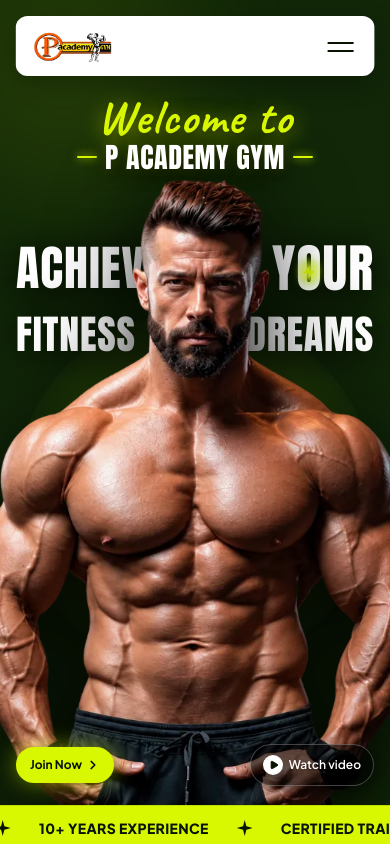
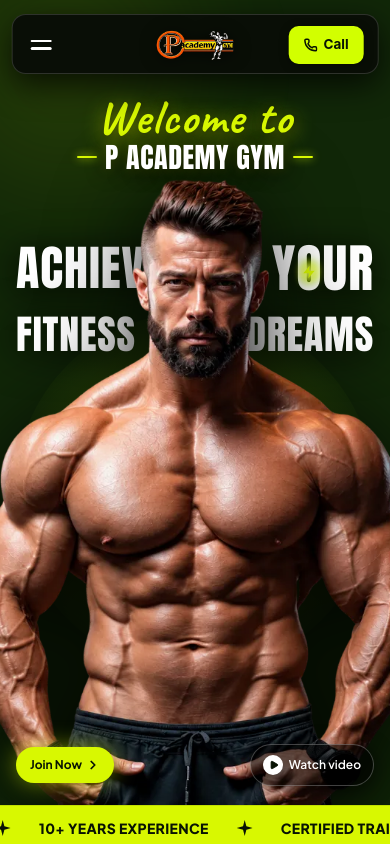
Before and after one commit to Amanverma23-collab/p-academy-gym, a React (Vite) app: page / in a window 390 px wide. Shown: the top 844 px of the page. Built offline with nearby package versions, Linux system fonts and the light colour scheme; a web font is replaced by a local one.

Commit message:
Align mobile CardNav: left 2 lines, center logo, right call button

```diff
--- a/src/components/CardNav.css
+++ b/src/components/CardNav.css
@@ -1,9 +1,9 @@
 .card-nav-container {
   position: fixed;
-  top: 1rem;
+  top: 0.85rem;
   left: 50%;
   transform: translateX(-50%);
-  width: 92%;
+  width: 94%;
   max-width: 800px;
   z-index: 99;
   box-sizing: border-box;
@@ -13,10 +13,10 @@
   display: block;
   height: 60px;
   padding: 0;
-  background-color: white;
-  border: 0.5px solid rgba(255, 255, 255, 0.1);
-  border-radius: 0.75rem;
-  box-shadow: 0 8px 24px rgba(0, 0, 0, 0.25);
+  background-color: #090e06;
+  border: 1px solid rgba(255, 255, 255, 0.15);
+  border-radius: 14px;
+  box-shadow: 0 10px 32px rgba(0, 0, 0, 0.75);
   position: relative;
   overflow: hidden;
   will-change: height;
@@ -31,81 +31,90 @@
   display: flex;
   align-items: center;
   justify-content: space-between;
-  padding: 0.5rem 0.75rem 0.55rem 1.1rem;
+  padding: 0.5rem 1rem;
   z-index: 2;
 }
 
+/* Left: 2 Lines Hamburger Menu */
 .hamburger-menu {
   height: 100%;
   display: flex;
   flex-direction: column;
-  align-items: center;
+  align-items: flex-start;
   justify-content: center;
   cursor: pointer;
-  gap: 6px;
+  gap: 5.5px;
   padding: 0 4px;
+  z-index: 3;
 }
 
 .hamburger-menu:hover .hamburger-line {
-  opacity: 0.75;
+  opacity: 0.8;
 }
 
 .hamburger-line {
-  width: 26px;
-  height: 2px;
+  width: 21px;
+  height: 2.2px;
   background-color: currentColor;
   transition:
     transform 0.25s ease,
     opacity 0.2s ease,
     margin 0.3s ease;
   transform-origin: 50% 50%;
+  border-radius: 2px;
 }
 
 .hamburger-menu.open .hamburger-line:first-child {
-  transform: translateY(4px) rotate(45deg);
+  transform: translateY(3.85px) rotate(45deg);
 }
 
 .hamburger-menu.open .hamburger-line:last-child {
-  transform: translateY(-4px) rotate(-45deg);
+  transform: translateY(-3.85px) rotate(-45deg);
 }
 
+/* Center: Gym Logo */
 .logo-container {
-  display: flex;
-  align-items: center;
   position: absolute;
   left: 50%;
   top: 50%;
   transform: translate(-50%, -50%);
+  display: flex;
+  align-items: center;
+  justify-content: center;
+  z-index: 2;
+  pointer-events: auto;
 }
 
 .logo {
   height: 32px;
+  max-width: 140px;
   width: auto;
   object-fit: contain;
+  filter: drop-shadow(0 2px 8px rgba(0, 0, 0, 0.7));
 }
 
+/* Right: Call Button */
 .card-nav-cta-button {
-  background-color: #111;
-  color: white;
-  border: none;
-  border-radius: calc(0.75rem - 0.35rem);
-  padding: 0 1rem;
-  height: 40px;
-  font-weight: 600;
-  font-size: 13px;
-  cursor: pointer;
-  transition: background-color 0.3s ease, transform 0.2s ease;
-  display: inline-flex;
+  z-index: 3;
+  display: inline-flex !important;
   align-items: center;
   justify-content: center;
-}
-
-.card-nav-cta-button:hover {
-  background-color: #333;
+  gap: 6px;
+  height: 38px;
+  padding: 0 15px;
+  border-radius: 10px;
+  font-weight: 700;
+  font-size: 13.5px;
+  text-decoration: none;
+  cursor: pointer;
+  border: none;
+  transition: transform 0.2s ease, opacity 0.2s ease, box-shadow 0.2s ease;
+  box-shadow: 0 2px 10px rgba(0, 0, 0, 0.4);
+  white-space: nowrap;
 }
 
 .card-nav-cta-button:active {
-  transform: scale(0.96);
+  transform: scale(0.95);
 }
 
 .card-nav-content {
@@ -114,10 +123,10 @@
   right: 0;
   top: 60px;
   bottom: 0;
-  padding: 0.5rem;
+  padding: 0.6rem;
   display: flex;
   align-items: flex-end;
-  gap: 12px;
+  gap: 10px;
   visibility: hidden;
   pointer-events: none;
   z-index: 1;
@@ -132,20 +141,22 @@
   height: 100%;
   flex: 1 1 0;
   min-width: 0;
-  border-radius: calc(0.75rem - 0.2rem);
+  border-radius: 0.85rem;
   position: relative;
   display: flex;
   flex-direction: column;
   padding: 14px 16px;
   gap: 8px;
   user-select: none;
-  box-shadow: 0 4px 12px rgba(0, 0, 0, 0.15);
+  box-shadow: 0 4px 14px rgba(0, 0, 0, 0.25);
+  border: 1px solid rgba(255, 255, 255, 0.08);
 }
 
 .nav-card-label {
-  font-weight: 700;
-  font-size: 20px;
-  letter-spacing: -0.5px;
+  font-weight: 800;
+  font-size: 18px;
+  letter-spacing: -0.3px;
+  text-transform: uppercase;
 }
 
 .nav-card-links {
@@ -156,7 +167,7 @@
 }
 
 .nav-card-link {
-  font-size: 15px;
+  font-size: 14.5px;
   cursor: pointer;
   text-decoration: none;
   color: inherit;
@@ -168,8 +179,8 @@
 }
 
 .nav-card-link:hover {
-  opacity: 0.8;
-  transform: translateX(2px);
+  opacity: 0.85;
+  transform: translateX(3px);
 }
 
 .nav-card-link-icon {
@@ -183,27 +194,30 @@
 
 @media (max-width: 768px) {
   .card-nav-container {
-    width: 92%;
-    top: 1rem;
+    width: 94%;
+    top: 0.85rem;
   }
 
   .card-nav-top {
-    padding: 0.5rem 1rem;
-    justify-content: space-between;
+    padding: 0.5rem 0.85rem;
   }
 
+  /* Keep left hamburger, center logo, right call button */
   .hamburger-menu {
+    order: 1;
+  }
+
+  .logo-container {
+    position: absolute;
+    left: 50%;
+    top: 50%;
+    transform: translate(-50%, -50%);
     order: 2;
   }
 
-  .logo-container {
-    position: static;
-    transform: none;
-    order: 1;
-  }
-
   .card-nav-cta-button {
-    display: none;
+    order: 3;
+    display: inline-flex !important;
   }
 
   .card-nav-content {
@@ -217,17 +231,17 @@
 
   .nav-card {
     height: auto;
-    min-height: 70px;
+    min-height: 72px;
     flex: 1 1 auto;
     max-height: none;
     padding: 12px 14px;
   }
 
   .nav-card-label {
-    font-size: 17px;
+    font-size: 16px;
   }
 
   .nav-card-link {
-    font-size: 14.5px;
+    font-size: 14px;
   }
 }
--- a/src/components/CardNav.jsx
+++ b/src/components/CardNav.jsx
@@ -1,6 +1,6 @@
 import React, { useLayoutEffect, useEffect, useRef, useState } from 'react';
 import { gsap } from 'gsap';
-import { ArrowUpRight } from 'lucide-react';
+import { ArrowUpRight, Phone } from 'lucide-react';
 import './CardNav.css';
 
 const useIsomorphicLayoutEffect = typeof window !== 'undefined' ? useLayoutEffect : useEffect;
@@ -11,11 +11,13 @@ const CardNav = ({
   items,
   className = '',
   ease = 'power3.out',
-  baseColor = '#fff',
-  menuColor = '#000',
-  buttonBgColor = '#111',
-  buttonTextColor = '#fff',
-  ctaText = 'Get Started',
+  baseColor = '#081303',
+  menuColor = '#fff',
+  buttonBgColor = '#d8f801',
+  buttonTextColor = '#081303',
+  ctaText = 'Call',
+  callText = 'Call',
+  callNumber = '+917014792446',
   onCtaClick
 }) => {
   const [isHamburgerOpen, setIsHamburgerOpen] = useState(false);
@@ -173,14 +175,15 @@ const CardNav = ({
             </a>
           </div>
 
-          <button
-            type="button"
+          <a
+            href={`tel:${callNumber}`}
             className="card-nav-cta-button"
-            onClick={onCtaClick}
             style={{ backgroundColor: buttonBgColor, color: buttonTextColor }}
+            aria-label={`Call Gym at ${callNumber}`}
           >
-            {ctaText}
-          </button>
+            <Phone className="w-3.5 h-3.5 stroke-[2.5]" />
+            <span>{callText || 'Call'}</span>
+          </a>
         </div>
 
         <div className="card-nav-content" aria-hidden={!isExpanded}>
--- a/src/components/Navbar.jsx
+++ b/src/components/Navbar.jsx
@@ -109,11 +109,12 @@ export default function Navbar({ onOpenBooking }) {
           logo="/logo.webp"
           logoAlt="P Academy Gym"
           items={mobileNavItems}
-          baseColor="#ffffff"
-          menuColor="#081303"
-          buttonBgColor="#081303"
-          buttonTextColor="#d8f801"
-          ctaText="Join Now"
+          baseColor="#090e06"
+          menuColor="#ffffff"
+          buttonBgColor="#d2ff00"
+          buttonTextColor="#081303"
+          callText="Call"
+          callNumber="+917014792446"
           onCtaClick={onOpenBooking}
         />
       </div>
```
